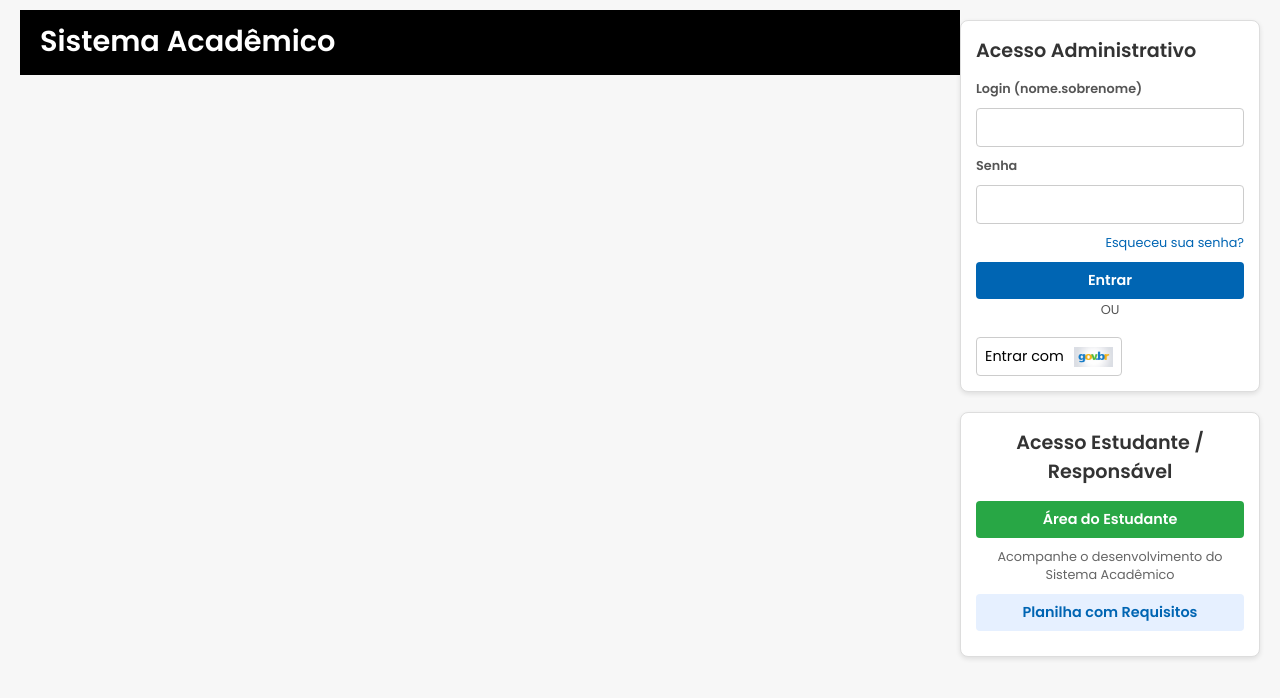
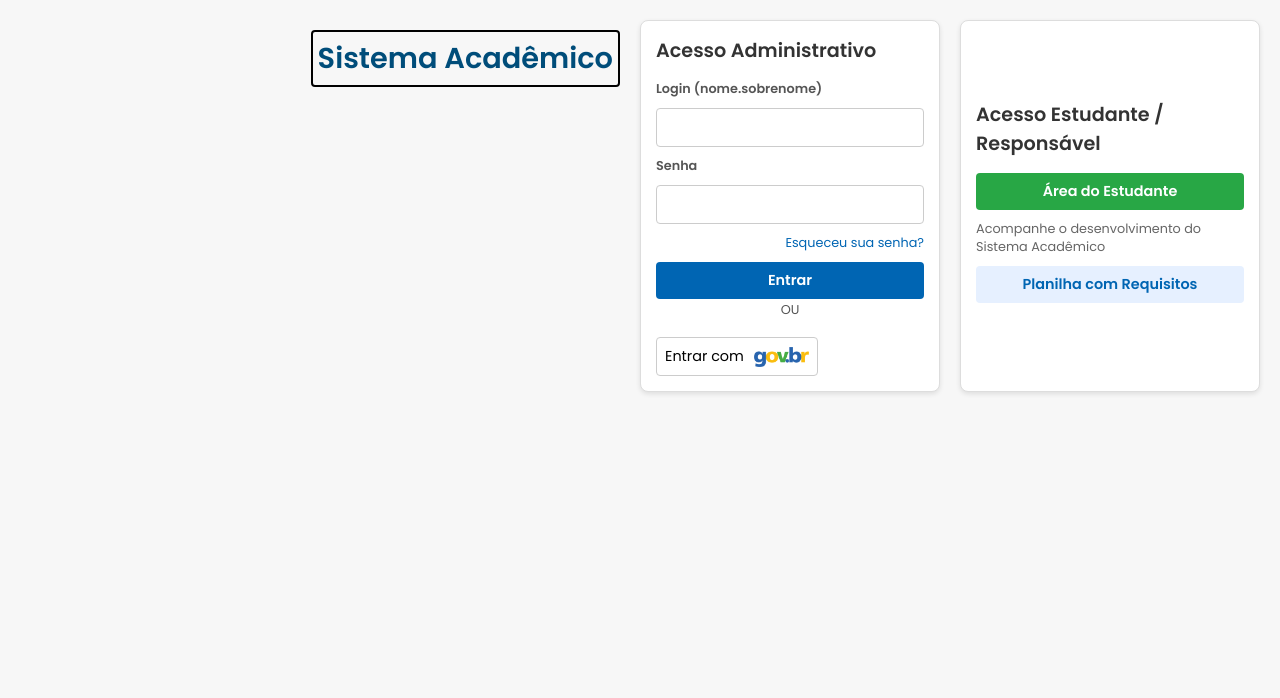
Before and after one commit to c4rloseduard0/Tela-de-Login, a plain HTML site: page index.html in a window 1280 px wide. Drawn offline with Linux system fonts and the light colour scheme.

Commit message:
hghghghf

```diff
--- a/css/estilos.css
+++ b/css/estilos.css
@@ -10,36 +10,37 @@ body {
     background-color: #f7f7f7;
     color: #333;
     display: flex;
-    justify-content: flex-start; /* Alinha os elementos à esquerda */
-    align-items: flex-start; /* Alinha os elementos no topo */
+    justify-content: flex-start; /* Alinha tudo à esquerda */
+    align-items: flex-start; /* Alinha tudo no topo */
     min-height: 100vh;
     padding: 20px; /* Espaçamento geral */
 }
 
 /* Cabeçalho */
 header {
-    text-align: left;
+    text-align: right; /* Alinha o título no lado direito */
     width: 100%;
-    background-color: black; /* Fundo preto */
-    padding: 10px 20px; /* Reduzi o padding */
-    border-bottom: 2px solid #000; /* Borda mais fina */
+    background-color: transparent;
+    padding: 10px 20px; /* Ajuste de padding */
     margin-bottom: 20px;
-    position: relative; /* Permite ajustar a posição */
-    top: -10px; /* Leva o título mais para cima */
 }
 
 header h1 {
-    color: white;
-    font-size: 1.8em; /* Reduzi o tamanho da fonte */
+    color: #004d7a; /* Azul escuro */
+    font-size: 1.8em; /* Tamanho proporcional */
     font-weight: bold;
+    border: 2px solid black;
+    padding: 5px;
+    display: inline-block;
+    border-radius: 4px;
 }
 
 /* Container Principal */
 main {
     display: flex;
-    flex-direction: column;
+    flex-direction: row; /* Elementos lado a lado */
     gap: 20px; /* Espaço entre seções */
-    width: 300px; /* Reduzi a largura */
+    width: 100%; /* Preenchimento horizontal */
 }
 
 /* Acesso Administrativo */
@@ -49,10 +50,11 @@ main {
     border-radius: 8px;
     box-shadow: 0 2px 5px rgba(0, 0, 0, 0.1);
     padding: 15px;
+    width: 300px; /* Define largura fixa */
 }
 
 .acesso-administrativo h2 {
-    font-size: 1.2em; /* Reduzi o tamanho */
+    font-size: 1.2em;
     color: #333;
     font-weight: 600;
     margin-bottom: 15px;
@@ -61,17 +63,17 @@ main {
 form {
     display: flex;
     flex-direction: column;
-    gap: 10px; /* Espaçamento menor */
+    gap: 10px;
 }
 
 form label {
-    font-size: 0.8em; /* Texto menor */
+    font-size: 0.8em;
     font-weight: 600;
     color: #555;
 }
 
 form input {
-    padding: 8px; /* Reduzi o padding */
+    padding: 8px;
     font-size: 0.9em;
     border: 1px solid #ccc;
     border-radius: 4px;
@@ -84,7 +86,7 @@ form input:focus {
 
 .esqueceu-senha {
     text-align: right;
-    font-size: 0.8em; /* Texto menor */
+    font-size: 0.8em;
     color: #0065b3;
     text-decoration: none;
 }
@@ -94,8 +96,8 @@ form input:focus {
 }
 
 .btn-entrar {
-    padding: 8px; /* Reduzi o padding */
-    font-size: 0.9em; /* Reduzi o tamanho */
+    padding: 8px;
+    font-size: 0.9em;
     font-weight: 600;
     background-color: #0065b3;
     color: white;
@@ -111,7 +113,7 @@ form input:focus {
 .ou {
     margin: 10px 0;
     text-align: center;
-    font-size: 0.8em; /* Texto menor */
+    font-size: 0.8em;
     color: #555;
 }
 
@@ -152,11 +154,14 @@ form input:focus {
     border-radius: 8px;
     box-shadow: 0 2px 5px rgba(0, 0, 0, 0.1);
     padding: 15px;
-    text-align: center;
+    width: 300px; /* Mesma largura do acesso administrativo */
+    display: flex;
+    flex-direction: column;
+    justify-content: center;
 }
 
 .acesso-estudante h2 {
-    font-size: 1.2em; /* Texto menor */
+    font-size: 1.2em;
     color: #333;
     font-weight: 600;
     margin-bottom: 15px;
@@ -166,7 +171,7 @@ form input:focus {
     display: block;
     width: 100%;
     padding: 8px;
-    font-size: 0.9em; /* Texto menor */
+    font-size: 0.9em;
     font-weight: 600;
     border: none;
     border-radius: 4px;
@@ -194,7 +199,7 @@ form input:focus {
 }
 
 .acesso-estudante p {
-    font-size: 0.8em; /* Texto menor */
+    font-size: 0.8em;
     color: #666;
     margin-bottom: 10px;
 }
--- a/index.html
+++ b/index.html
@@ -28,7 +28,7 @@
                 <span>OU</span>
             </div>
             <button type="button" class="btn-govbr">
-                Entrar com <img src="img/gov img.jpg" alt="GovBR">
+                Entrar com <img src="img/govbr-colorido-b.png" alt="GovBR">
             </button>
         </section>
         <section class="acesso-estudante">
```
